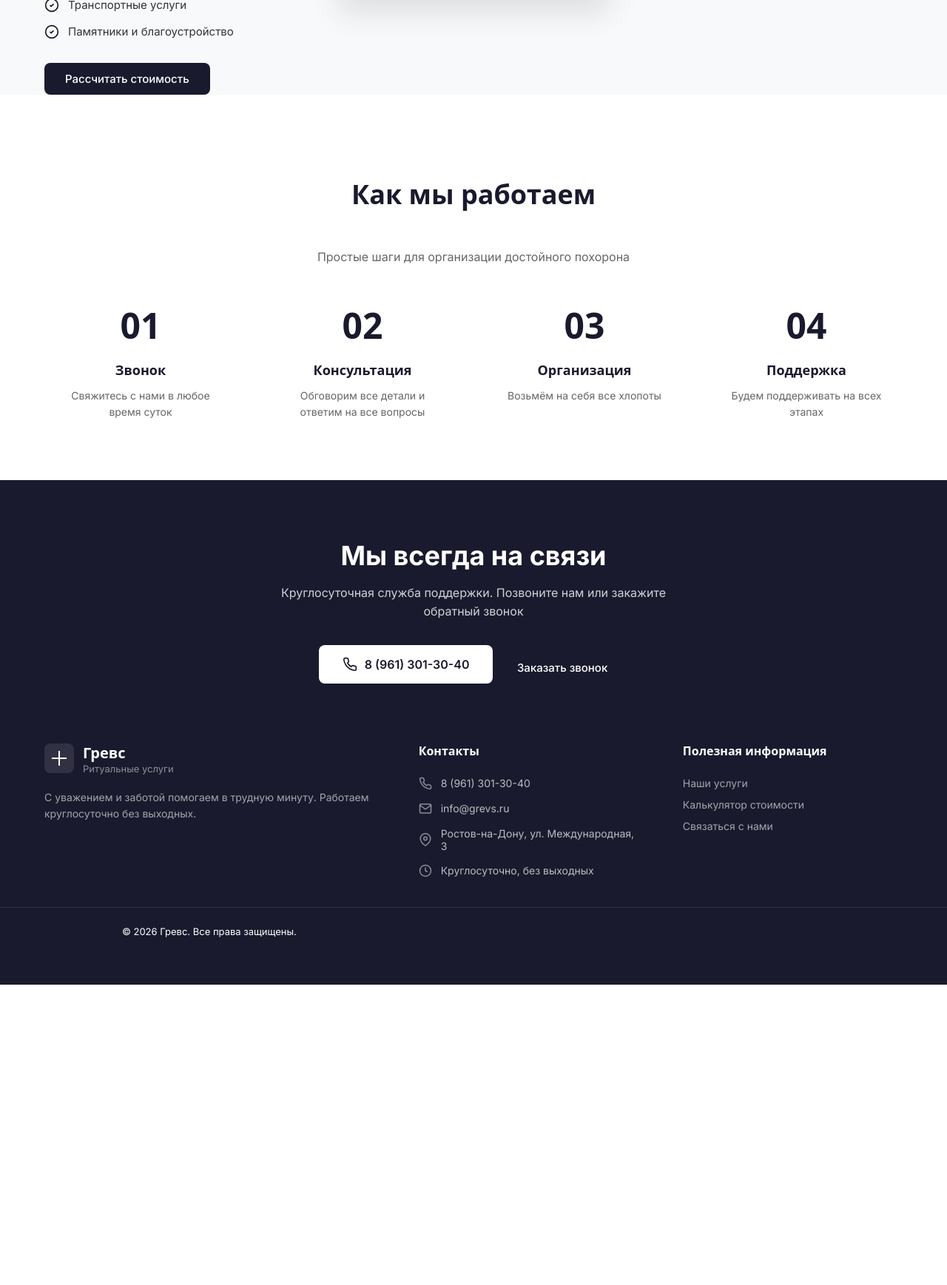
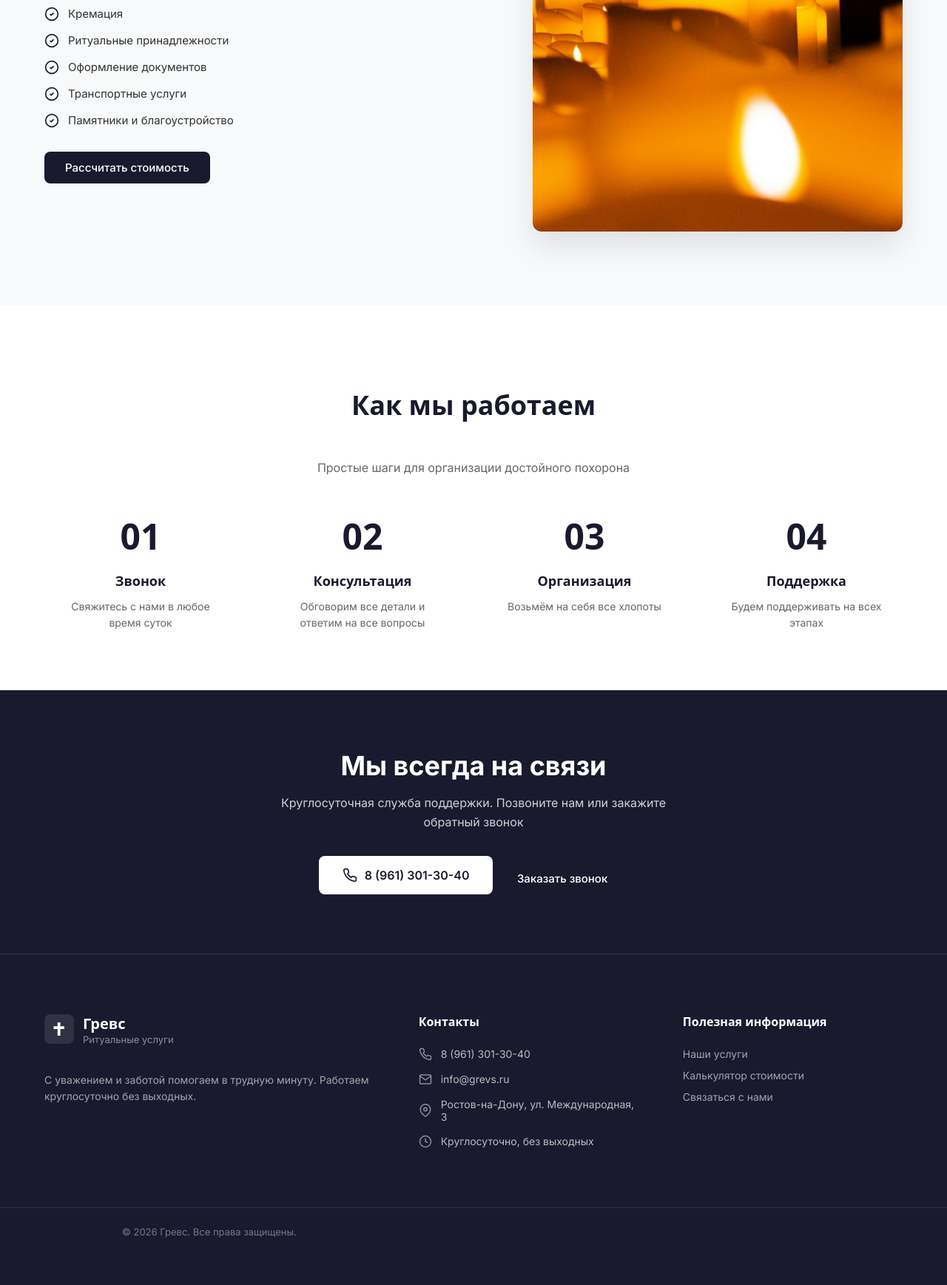
Before and after one commit to jrjik/grevs, a Django app: page / in a window 1280 px wide. Shown: the part 1600-3337 px from the top of the page at 74% size. Before the commit the page ends 2931 px from the top, so only its background shows below. Run offline with Django 5.2, Linux system fonts and the light colour scheme.

```diff
--- a/backend/static/css/main.css
+++ b/backend/static/css/main.css
@@ -169,6 +169,8 @@ a {
 .site-footer {
     background: #1a1a2e;
     color: #fff;
+    padding: 80px 0 0 0; /* ← Увеличили верхний отступ (было 60px) */
+    border-top: 1px solid rgba(255, 255, 255, 0.1); /* ← Добавили черту сверху */
 }
 
 .footer-container {
@@ -196,17 +198,20 @@ a {
 .footer-logo-icon {
     width: 40px;
     height: 40px;
-    background: rgba(255, 255, 255, 0.1);
-    border-radius: 8px;
+    min-width: 40px;
     display: flex;
     align-items: center;
     justify-content: center;
+    background: rgba(255, 255, 255, 0.1);
+    border-radius: 8px;
+    overflow: hidden;
 }
 
-.footer-logo-icon svg {
+.footer-logo-icon img {
     width: 24px;
     height: 24px;
-    color: #fff;
+    object-fit: contain;
+    filter: brightness(0) invert(1);
 }
 
 .footer-logo-text {
@@ -230,6 +235,7 @@ a {
     font-size: 14px;
     color: rgba(255, 255, 255, 0.6);
     line-height: 1.6;
+    margin-top: 16px; /* ← Отступ сверху у описания */
 }
 
 .footer-column-title {
@@ -288,12 +294,14 @@ a {
 }
 
 .footer-bottom {
-    border-top: 1px solid rgba(255, 255, 255, 0.1);
+    border-top: 1px solid rgba(255, 255, 255, 0.1); /* ← Черта над копирайтом */
     padding: 24px 0;
+    margin-top: 40px; /* ← Отступ сверху */
 }
 
 .footer-copyright {
     font-size: 13px;
+    color: rgba(255, 255, 255, 0.4);
     text-align: center;
 }
 
@@ -466,24 +474,27 @@ a {
     color: #666;
     line-height: 1.6;
 }
-
 /* ================================
    Главная страница - Services
    ================================ */
 
-.services-section {
-    background: #f8f9fa;
+#services.services-section .services-grid {
+    display: grid;
+    grid-template-columns: 1fr 1.5fr;
+    gap: 120px;
+    align-items: center;
 }
 
 .services-grid {
     display: grid;
-    grid-template-columns: 1fr 1fr;
-    gap: 60px;
+    grid-template-columns: 1fr 1.5fr; /* ← Сильное смещение вправо (было 1fr 1.2fr) */
+    gap: 120px; /* ← Большой отступ между текстом и картинкой (было 80px) */
     align-items: center;
 }
 
 .services-content {
     max-width: 500px;
+    justify-self: start; /* ← Текст слева */
 }
 
 .section-description {
@@ -508,6 +519,11 @@ a {
     color: #333;
 }
 
+#services.services-section {
+    background: #f8f9fa;
+    padding: 100px 0 !important;
+}
+
 .check-icon {
     width: 20px;
     height: 20px;
@@ -519,6 +535,9 @@ a {
     border-radius: 12px;
     overflow: hidden;
     box-shadow: 0 20px 40px rgba(0, 0, 0, 0.1);
+    justify-self: end;
+    width: 100%;
+    max-width: 500px;
 }
 
 .services-image img {
--- a/backend/templates/base.html
+++ b/backend/templates/base.html
@@ -91,9 +91,7 @@
         <div class="footer-column footer-about">
             <a href="/" class="footer-logo">
                 <div class="footer-logo-icon">
-                    <svg viewBox="0 0 24 24" fill="none" stroke="currentColor" stroke-width="2">
-                        <path d="M12 2v20M2 12h20"/>
-                    </svg>
+                    <img src="{% static 'img/logo.svg' %}" alt="Гревс логотип">
                 </div>
                 <div class="footer-logo-text">
                     <span class="footer-logo-name">Гревс</span>
```
Also changed, not shown: backend/static/img/hero-cross.jpg (added), backend/static/img/services-candles.jpg (added).
